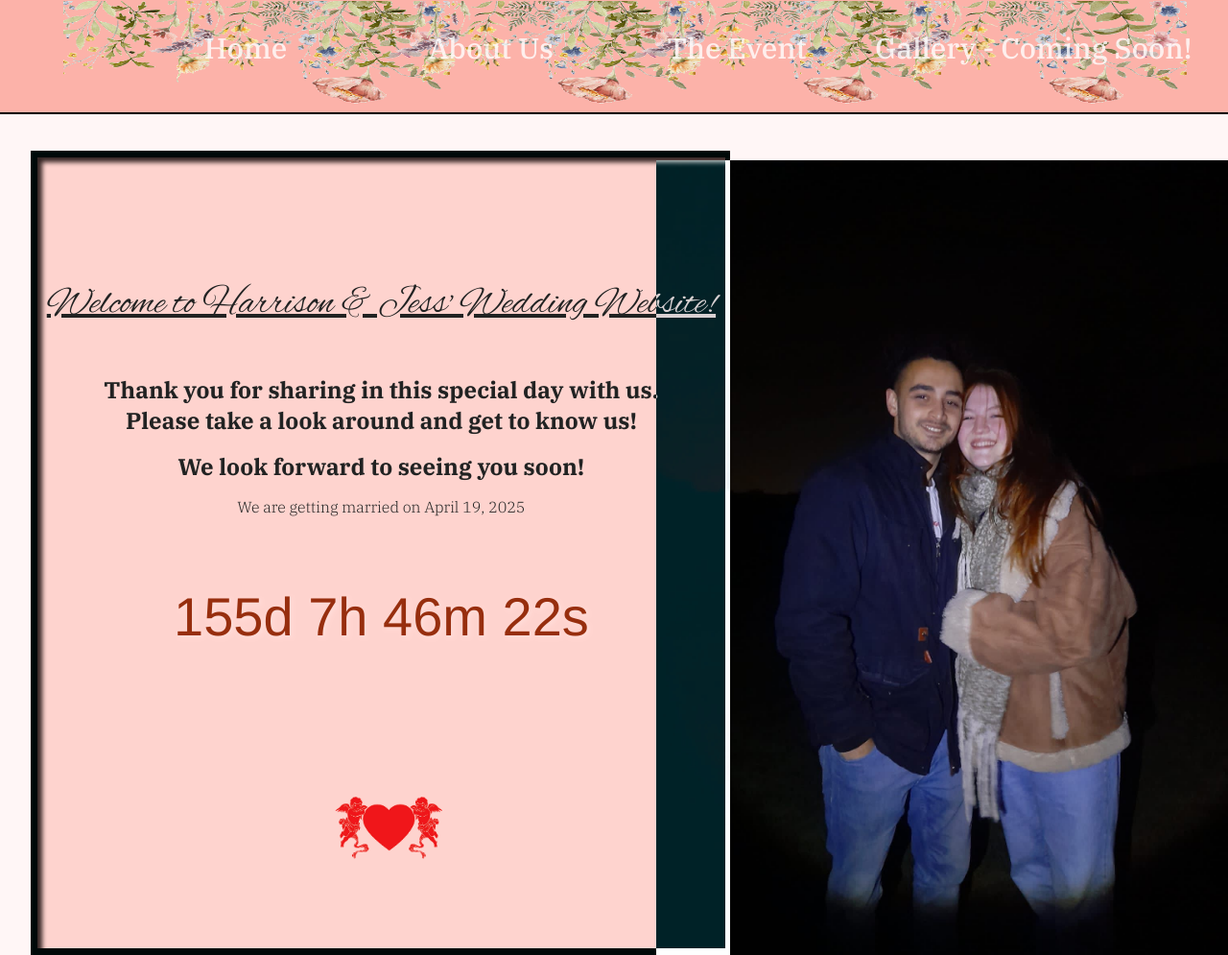
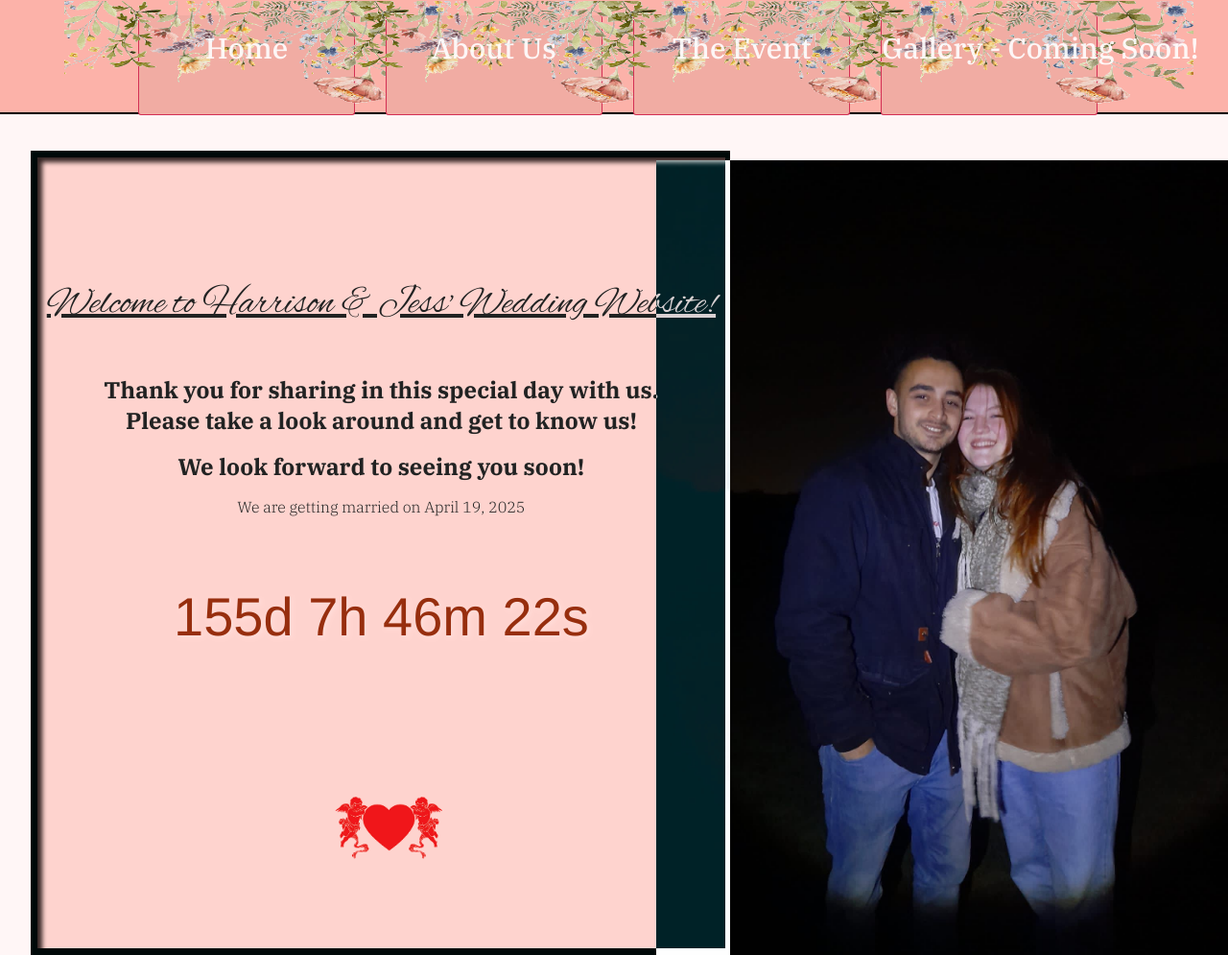
Before and after one commit to GilbosGaming/Wedsite, a plain HTML site: page index.html in a window 1280 px wide. Shown: the top 995 px of the page at 96% size. Drawn offline with Linux system fonts and the light colour scheme; a web font is replaced by a local one.

Commit message:
test commit

```diff
--- a/styles.css
+++ b/styles.css
@@ -88,7 +88,7 @@ header {
     font-size: 30px;
     font-weight: 500;
     width: 100%;
-    opacity: 0.8;
+    opacity: 0.9;
 
 }
 
@@ -121,20 +121,27 @@ nav ul {
     list-style: none;
     justify-content: flex-start;
     text-align: center;
-    width: 100%;
+    width: 100vw;
     margin: 0;
     margin-left: 10vw;
     padding: 0;
+    height: 13vh;
 
 }
 
 nav ul li {
     margin: 0 1rem;
+    background-color: #f1aca3;
+    border-radius: 3px;
+    border: 1px solid rgb(211, 48, 84);
+    border-top: none;
+
 }
 
 nav ul li a {
     color: #fff;
     text-decoration: none;
+    display: block;
 }
 
 nav a:hover .overlay-text {
```
